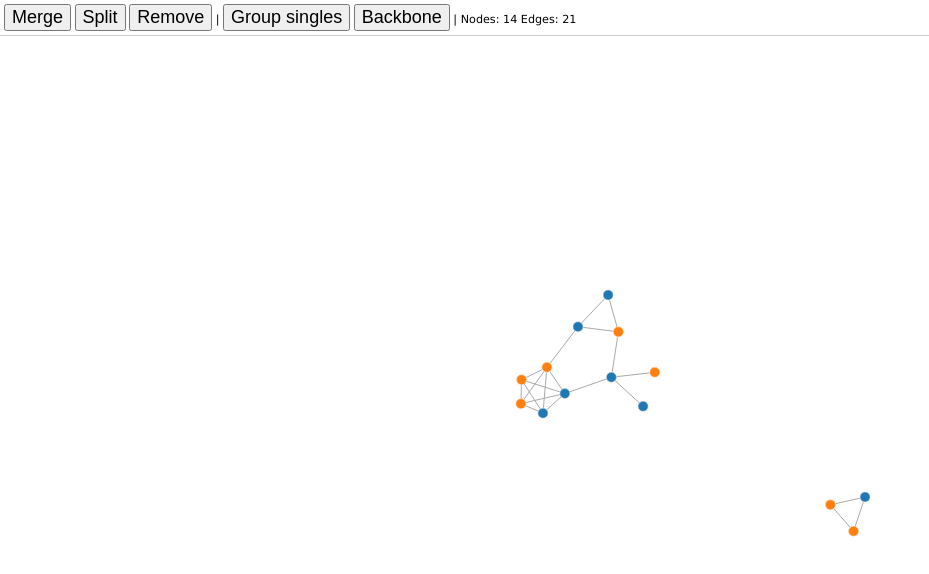
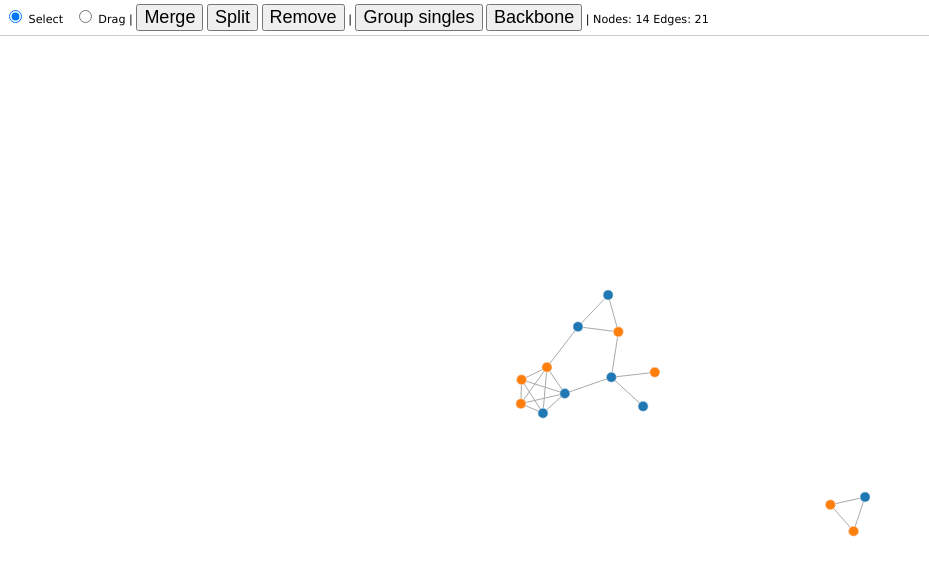
Before and after one commit to pcbje/ggraph, a website: page demo.html in a window 1280 px wide. Shown: the whole page, without its empty margins (0-929 px from the left). Drawn offline with nearby package versions, Linux system fonts and the light colour scheme.

Commit message:
Toggable select / zoom-pan

```diff
--- a/demo.html
+++ b/demo.html
@@ -56,6 +56,10 @@
   </head>
   <body>
     <div id="controls">
+      <input type="radio" name="mode" value="select" checked="checked" id="mode-select" onclick="ggraph.set_mode('select')"> <label for="mode-select">Select</label>
+      &nbsp;
+      <input type="radio" name="mode" value="drag" id="mode-drag" onclick="ggraph.set_mode('drag')"> <label for="mode-drag">Drag</label>
+      |
       <input type="button" value="Merge" onclick="merge()" />
       <input type="button" value="Split" onclick="split()" />
       <input type="button" value="Remove" onclick="remove()" />
--- a/src/ggraph.js
+++ b/src/ggraph.js
@@ -19,6 +19,13 @@ var ggraph = (function() {
   var width;
   var height;
   var root;
+
+  var zoom = function () {
+    all.attr("transform", d3.event.transform)
+    transform.current = d3.event.transform;
+  };
+
+  var zoomer = d3.zoom().on('zoom', zoom);
 
   var select = function(hide_labels) {
     var all_nodes = selection.all();
@@ -117,10 +124,7 @@ var ggraph = (function() {
 
     transform = {current: {k: 1, x: 0, y: 0}};
 
-    svg = d3.select(root).append('svg').call(d3.zoom().on("zoom", function () {
-      all.attr("transform", d3.event.transform)
-      transform.current = d3.event.transform;
-    }));
+    svg = d3.select(root).append('svg');
 
     background = svg.append('g').append('rect').attr('width', element.width).attr('height', element.height)
       .attr('x', 0).attr('y', 0).attr('id', 'background').on('click', function() {
@@ -401,6 +405,24 @@ var ggraph = (function() {
     graph = _graph;
   }
 
+  var set_mode = function(mode) {
+    if (mode === 'select') {
+      marker.state.select = true;
+      zoomer.on('zoom', null);
+      svg.call(zoomer)
+      .on("mousedown.zoom", null)
+      .on("touchstart.zoom", null)
+      .on("touchmove.zoom", null)
+      .on("touchend.zoom", null);
+    }
+    else {
+      marker.state.select = false;
+      zoomer.on('zoom', zoom);
+      svg.call(zoomer);
+    }
+
+  }
+
   return {
     init: init,
     draw: _draw,
@@ -414,6 +436,7 @@ var ggraph = (function() {
     ticked: ticked,
     clear_selected: clear_selected,
     cluster: cluster,
-    filter_links: filter_links
+    filter_links: filter_links,
+    set_mode: set_mode
   }
 })();
--- a/src/marker/marker.js
+++ b/src/marker/marker.js
@@ -4,7 +4,8 @@ var marker = (function() {
   var max_radius = 0;
   var selected = {};
   var callbacks = [];
-  var state = {started: false}
+  var state = {select: true, started: false}
+
 
   // https://github.com/Jam3/chaikin-smooth
   var smooth = function(input, output) {
@@ -94,16 +95,20 @@ var marker = (function() {
     state.started = false;
     marker.points = [];
 
-    background.on('contextmenu', function() {
+    background.on('mousedown', function() {
+      if (!state.select) return;
       call(!d3.event.shiftKey);
       state.started = true;
     });
 
-    document.addEventListener('mouseup', function() {
+    var up = function() {
       state.started = false;
       marker.points = [];
       poly.attr('points', to_str(marker.points, 4, true));
-    });
+    }
+
+    document.addEventListener('mouseup', up);
+    background.on('mouseup', up);
 
     background.on('mousemove', function() {
       if (!state.started) return;
```
Also changed, not shown: tests/marker/marker.spec.js (+11 -1 lines).
